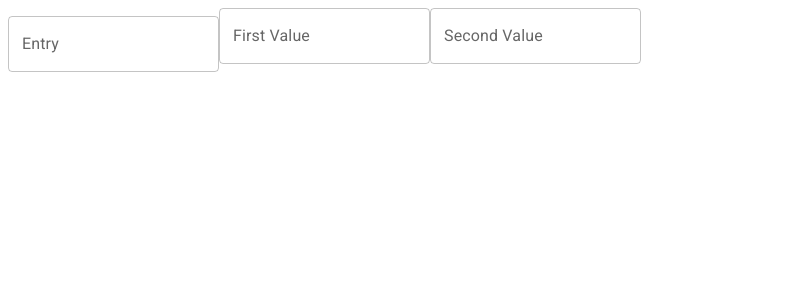
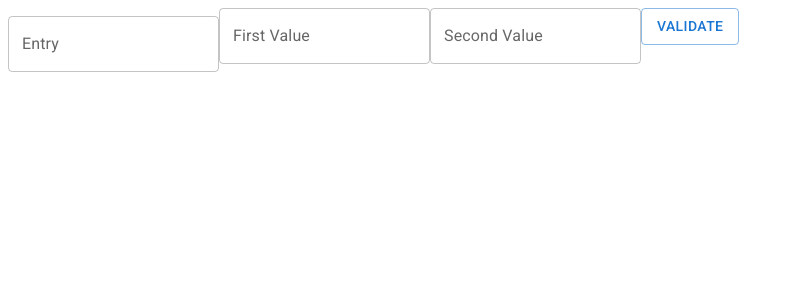
Before and after one commit to viniciusferreira7/reduction-rpm-test, a React (Create React App) app: page / in a window 1280 px wide. Shown: the top 300 px of the page, without its empty margins (0-794 px from the left). Built offline with nearby package versions, Linux system fonts and the light colour scheme.

Commit message:
validando campos parte 2

```diff
--- /dev/null
+++ b/src/components/FlagMessage/index.jsx
@@ -0,0 +1,11 @@
+import P from 'prop-types';
+import React from 'react';
+import * as Styled from './styles';
+
+export const FlagMessage = ({ children }) => {
+  return <Styled.Container>{children}</Styled.Container>;
+};
+
+FlagMessage.propTypes = {
+  children: P.node.isRequired,
+};
--- /dev/null
+++ b/src/components/FlagMessage/styles.js
@@ -0,0 +1,5 @@
+import styled, { css } from 'styled-components';
+
+export const Container = styled.p`
+${() => css``}
+`;
--- a/src/components/Register/index.jsx
+++ b/src/components/Register/index.jsx
@@ -1,29 +1,43 @@
-import { TextField } from '@mui/material';
+import { Button, TextField } from '@mui/material';
 import { Field, Form, Formik } from 'formik';
 
 import React from 'react';
 import * as Yup from 'yup';
+import { FlagMessage } from '../FlagMessage';
 
 import * as Styled from './styles';
 
 export const Register = () => {
   const validate = Yup.object().shape({
-    entry: Yup.number().required('Required'),
-    firstValue: Yup.number().required('Required'),
-    secondValue: Yup.number().required('Required'),
+    entry: Yup.number('Its required a number').required(
+      'You need to fill in the input field',
+    ),
+    firstValue: Yup.number('Its required a number').required(
+      'It is necessary to fill in the first value',
+    ),
+    secondValue: Yup.number('Its required a number').required(
+      'It is necessary to fill in the second value',
+    ),
   });
+
+  // const onSubmit = (values, actions) => {
+  //   console.log(values, actions);
+  // };
 
   return (
     <Styled.Container>
       <Formik
         initialValues={{
-          firstName: '',
-          lastName: '',
-          email: '',
+          entry: '',
+          firstValue: '',
+          secondValue: '',
         }}
         validationSchema={validate}
+        onSubmit={(values) => console.log(values)}
       >
+        {({ errors }) => (
           <Form>
+            {errors.entry && <FlagMessage>{errors.entry}</FlagMessage>}
             <Field
               component={TextField}
               id="entry"
@@ -34,6 +48,9 @@ export const Register = () => {
               margin="dense"
             />
 
+            {errors.firstValue && (
+              <FlagMessage>{errors.firstValue}</FlagMessage>
+            )}
             <Field
               component={TextField}
               id="firstValue"
@@ -42,7 +59,9 @@ export const Register = () => {
               variant="outlined"
               label="First Value"
             />
-
+            {errors.secondValue && (
+              <FlagMessage>{errors.secondValue}</FlagMessage>
+            )}
             <Field
               component={TextField}
               id="secondValue"
@@ -51,7 +70,11 @@ export const Register = () => {
               variant="outlined"
               label="Second Value"
             />
+            <Button type="submit" variant="outlined">
+              Validate
+            </Button>
           </Form>
+        )}
       </Formik>
     </Styled.Container>
   );
```
Lines whose indentation alone changed are shown as unchanged.
